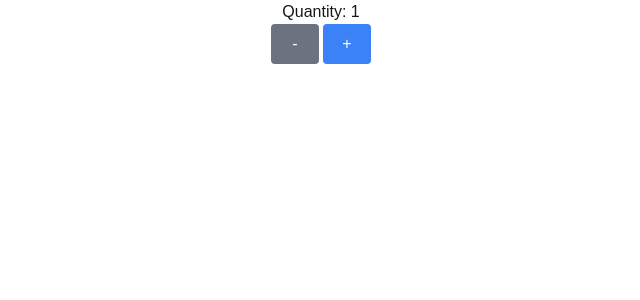
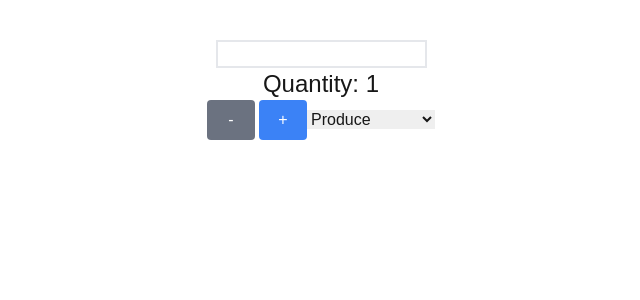
Before and after one commit to Cris1037/cprg306-assignments, a Next.js app: page /week-5 in a window 1280 px wide. Shown: the top 300 px of the page, without its empty margins (319-959 px from the left). Built offline with nearby package versions, Linux system fonts and the light colour scheme.

Commit message:
Update new-item.js

```diff
--- a/app/week-5/new-item.js
+++ b/app/week-5/new-item.js
@@ -4,6 +4,12 @@ import { useState } from 'react';
 export default function NewItem(){
 
     const [quantity, setQuantity] = useState(1);
+
+    const [name, setName] = useState("");
+
+    const [category, setCategory] = useState("produce");
+
+
 
     const increment = () => {
         setQuantity(prevQuantity => Math.min(prevQuantity + 1, 20));
@@ -13,10 +19,30 @@ export default function NewItem(){
         setQuantity(prevQuantity => Math.max(prevQuantity - 1, 1));
     };
 
+    const handleSubmit = (e) => {
+        e.preventDefault();
+
+        const item =
+        {
+            name: name,
+            quantity: quantity,
+            category: category,
+
+        }
+
+        console.log(item);
+
+        alert(`Name: ${name}, Quantity: ${quantity}, Category: new`);
+        setName("");
+        setQuantity(1);
+    }
+
     return (
-        <div className="flex justify-center text-center items-start h-screen">
+        <div className="flex justify-center text-center items-start h-screen m-10">
             <div>
-                <p>Quantity: {quantity}</p>
+                <input className="border-2 border-black-600" type='text' value={name} onChange={(e) => setName(e.target.value)} required ></input>
+
+                <p className="text-2xl">Quantity: {quantity}</p>
                 <button
                     className={`bg-blue-500 text-white py-2 px-4 rounded w-12 ${quantity === 1 ? 'bg-gray-500 cursor-not-allowed' : 'hover:bg-blue-700'} p-3`}
                     onClick={decrement}
@@ -31,6 +57,19 @@ export default function NewItem(){
                 >
                     +
                 </button>
+                <select value={category} onChange={(e) => setCategory(e.target.value)}>
+                    <option value="produce">Produce</option>
+                    <option value="dairy">Dairy</option>
+                    <option value="bakery">Bakery</option>
+                    <option value="meat">Meat</option>
+                    <option value="frozen foods">Frozen Foods</option>
+                    <option value="canned goods">Canned Goods</option>
+                    <option value="dry goods">Dry Goods</option>
+                    <option value="beverages">Beverages</option>
+                    <option value="snacks">Snacks</option>
+                    <option value="household">Household</option>
+                    <option value="other">Other</option>
+                </select>
             </div>
         </div>
     );
```
